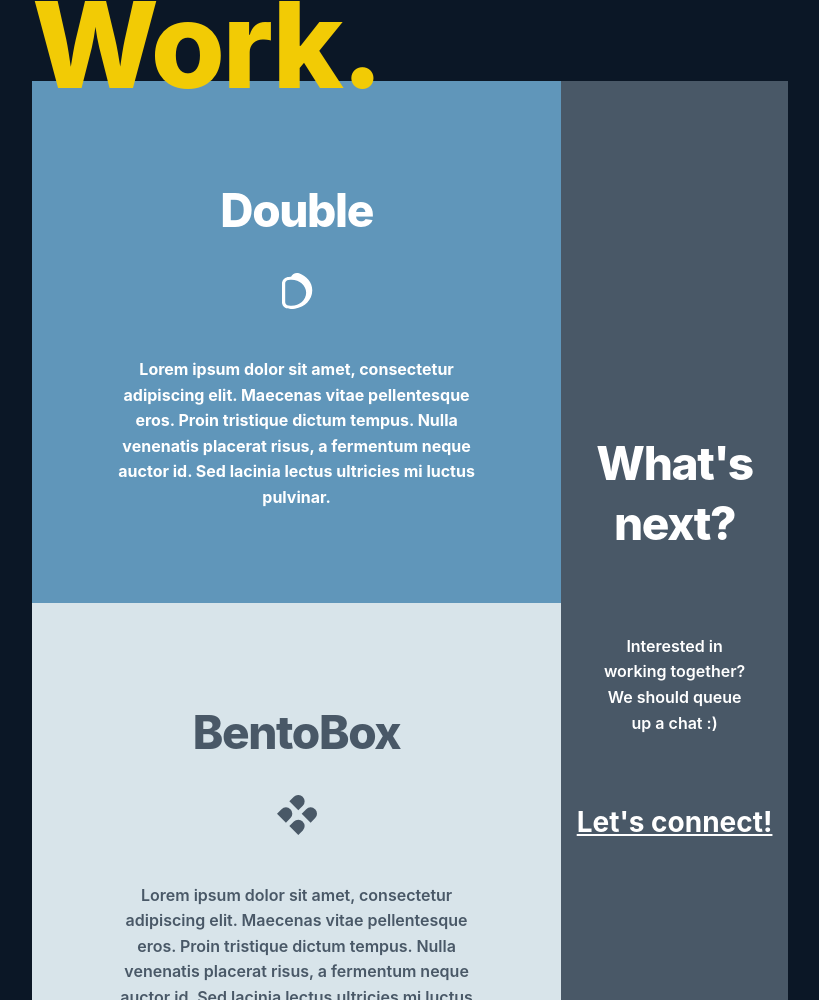
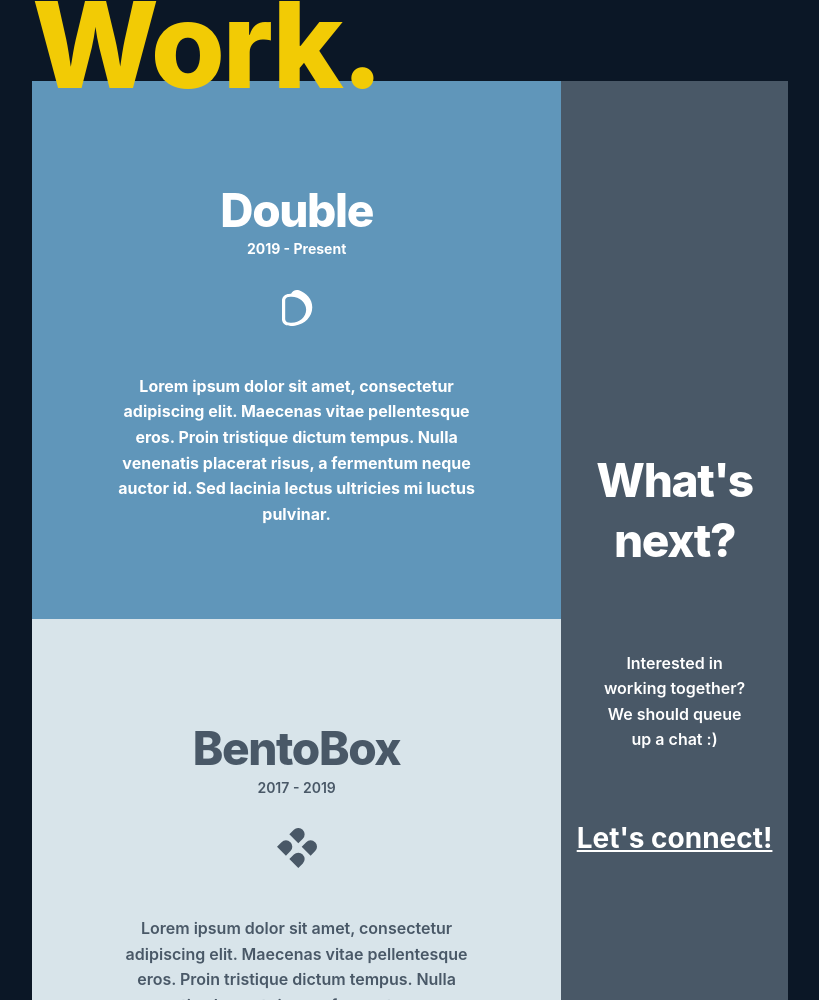
Before and after one commit to reicolee/website, a Gatsby site: page /landing in a window 1280 px wide. Shown: the part 2400-3400 px from the top of the page, without its empty margins (230-1049 px from the left). Built offline with nearby package versions, Linux system fonts and the light colour scheme; Gatsby itself is replaced by a stand-in of ours; a web font is replaced by a local one.

Commit message:
💬 add tenure to work section

```diff
--- a/gatsby-config.js
+++ b/gatsby-config.js
@@ -5,7 +5,7 @@
     description: "I’m a full stack software engineer based in NYC. I love building software and solving hard problems. \
     No matter how big or small the task is, you will find me meticulously looking for the \
     right solution that fits the context. Humility, resourcefulness, and open-mindedness are \
-    core to how I approach my work, and people around me. My ultimate goal is to translate \
+    core to how I approach my work, and the people around me. My ultimate goal is to translate \
     my passion into software development, perpetually work on improving my chops, and build \
     great products that empower lives.",
     tagline: 'I build things on the web, and I love what I do.',
--- a/src/pages/landing/index.tsx
+++ b/src/pages/landing/index.tsx
@@ -88,11 +88,13 @@
           <h2 className="work__section__header section-header">Work.</h2>
           <div className="box work__section__item work__section__item1">
             <h3 className="box-header">Double</h3>
+            <span className="work__section__item__tenure">2019 - Present</span>
             <DoubleLogo />
             <p className="box-text-center">Lorem ipsum dolor sit amet, consectetur adipiscing elit. Maecenas vitae pellentesque eros. Proin tristique dictum tempus. Nulla venenatis placerat risus, a fermentum neque auctor id. Sed lacinia lectus ultricies mi luctus pulvinar. </p>
           </div>
           <div className="box work__section__item work__section__item2">
             <h3 className="box-header">BentoBox</h3>
+            <span className="work__section__item__tenure">2017 - 2019</span>
             <BentoBoxLogo />
             <p className="box-text-center">Lorem ipsum dolor sit amet, consectetur adipiscing elit. Maecenas vitae pellentesque eros. Proin tristique dictum tempus. Nulla venenatis placerat risus, a fermentum neque auctor id. Sed lacinia lectus ultricies mi luctus pulvinar. </p>
           </div>
--- a/src/pages/landing/style.scss
+++ b/src/pages/landing/style.scss
@@ -315,6 +315,18 @@
   &__item {
     display: grid;
     justify-items: center;
+
+    &.box {
+      .box-header {
+        margin-bottom: -0.1em;
+      }
+    }
+
+    &__tenure {
+      font-size: 14px;
+      margin-bottom: 2em;
+    }
+
   }
 
   &__item1 {
```
